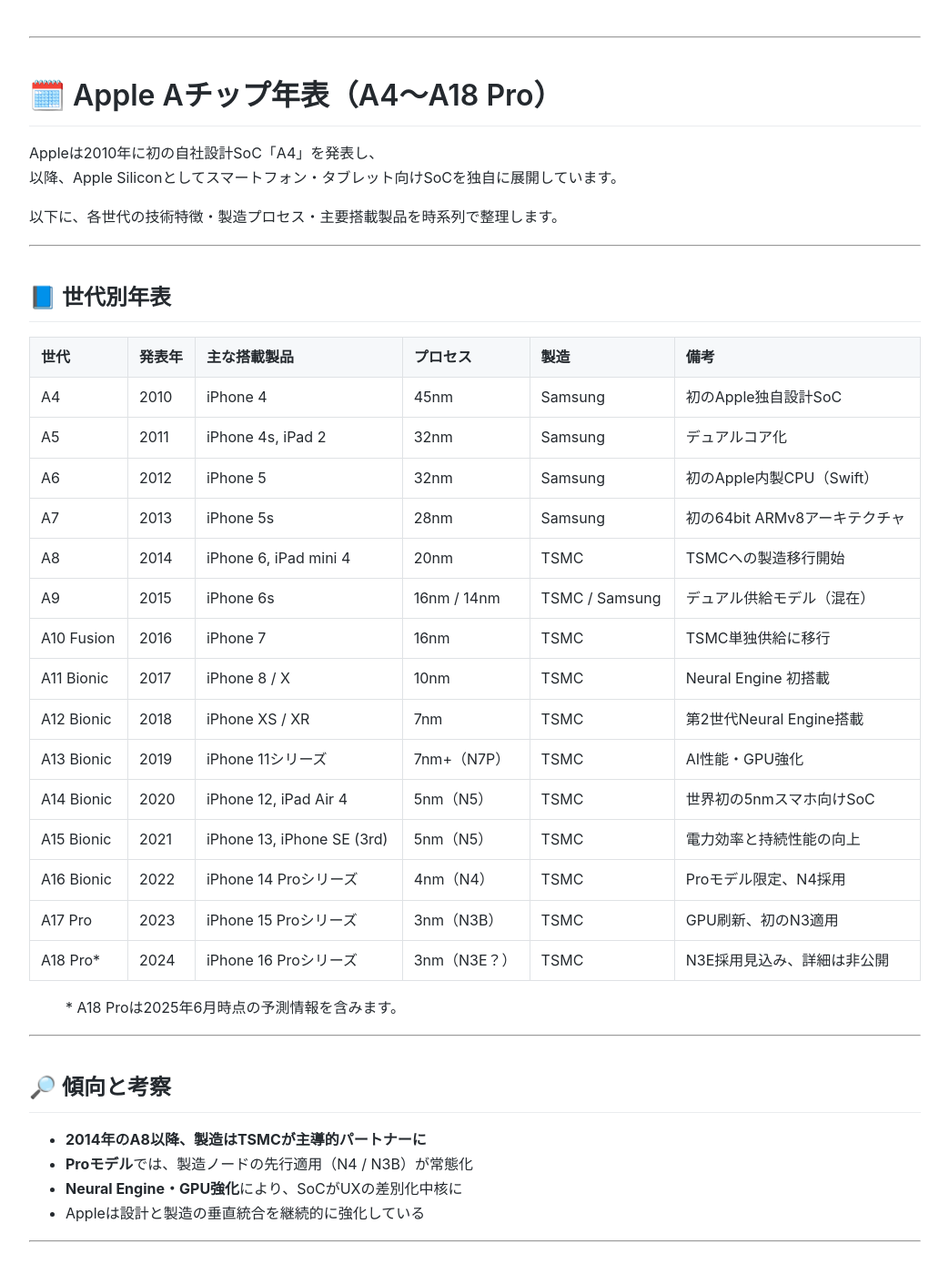
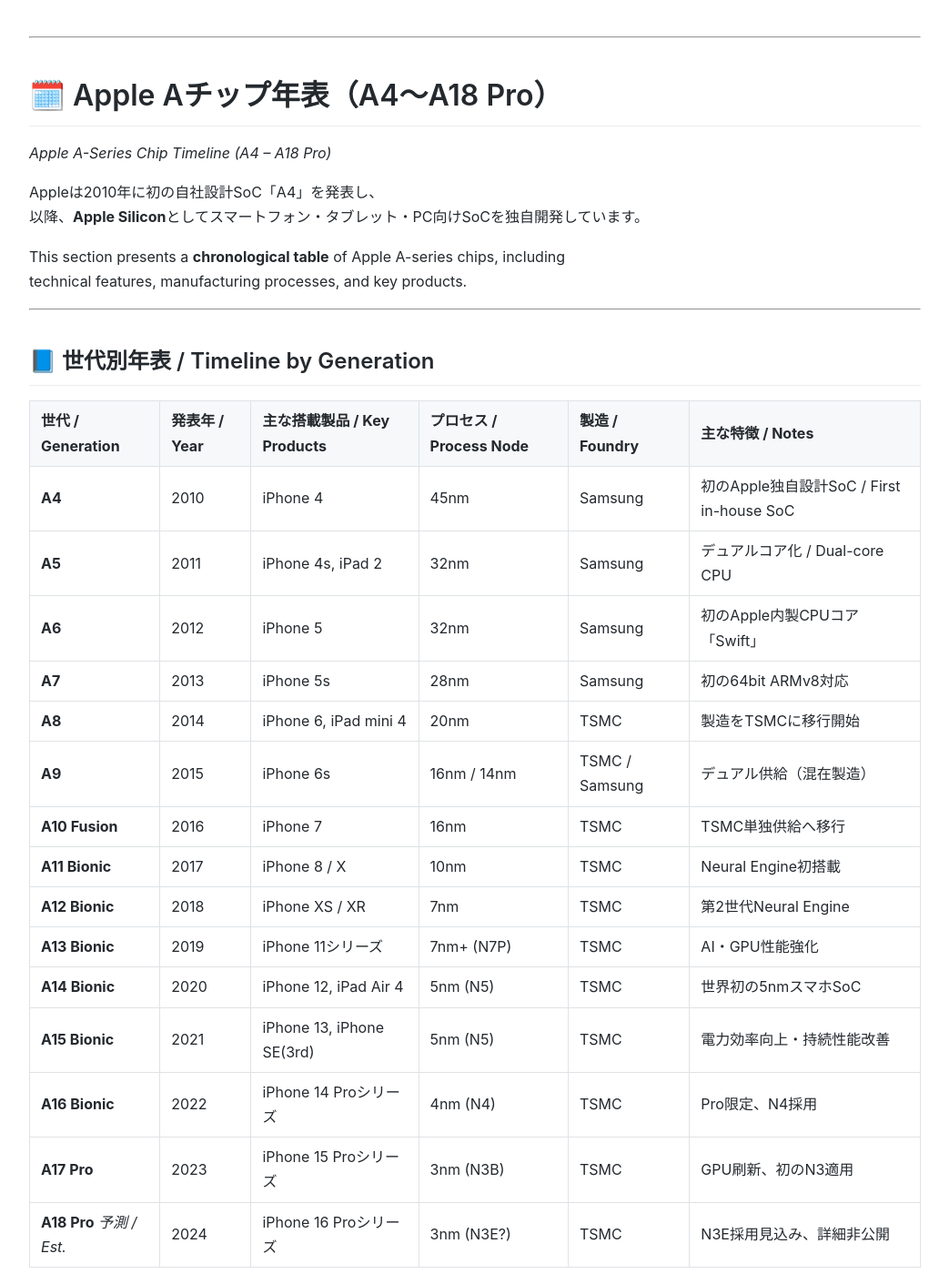
Before and after one commit to Samizo-AITL/Edusemi-Plus, a Jekyll site: the page built from apple-silicon/timeline.md, in a window 1280 px wide and 1400 px high. Shown: the whole window at 91% size, without its empty margins (118-1161 px from the left). Built offline with Jekyll 4.4.1, drawn with Linux system fonts in a browser that asks for light colours; some of the changed text lies outside the part shown.

Commit message:
Update timeline.md

```diff
--- a/apple-silicon/timeline.md
+++ b/apple-silicon/timeline.md
@@ -1,57 +1,71 @@
 ---
 layout: default
-title:
+title: 🗓️ Apple Aチップ年表（A4〜A18 Pro）
 ---
 
 ---
 
 # 🗓️ Apple Aチップ年表（A4〜A18 Pro）
+*Apple A-Series Chip Timeline (A4 – A18 Pro)*
 
 Appleは2010年に初の自社設計SoC「A4」を発表し、
-以降、Apple Siliconとしてスマートフォン・タブレット向けSoCを独自に展開しています。
+以降、**Apple Silicon**としてスマートフォン・タブレット・PC向けSoCを独自開発しています。
 
-以下に、各世代の技術特徴・製造プロセス・主要搭載製品を時系列で整理します。
+This section presents a **chronological table** of Apple A-series chips, including
+technical features, manufacturing processes, and key products.
 
 ---
 
-## 📘 世代別年表
+## 📘 世代別年表 / Timeline by Generation
 
-| 世代         | 発表年 | 主な搭載製品               | プロセス       | 製造          | 備考                                 |
-|--------------|--------|----------------------------|----------------|---------------|--------------------------------------|
-| A4           | 2010   | iPhone 4                   | 45nm           | Samsung       | 初のApple独自設計SoC                |
-| A5           | 2011   | iPhone 4s, iPad 2          | 32nm           | Samsung       | デュアルコア化                       |
-| A6           | 2012   | iPhone 5                   | 32nm           | Samsung       | 初のApple内製CPU（Swift）           |
-| A7           | 2013   | iPhone 5s                  | 28nm           | Samsung       | 初の64bit ARMv8アーキテクチャ       |
-| A8           | 2014   | iPhone 6, iPad mini 4      | 20nm           | TSMC          | TSMCへの製造移行開始                |
-| A9           | 2015   | iPhone 6s                  | 16nm / 14nm    | TSMC / Samsung| デュアル供給モデル（混在）          |
-| A10 Fusion   | 2016   | iPhone 7                   | 16nm           | TSMC          | TSMC単独供給に移行                  |
-| A11 Bionic   | 2017   | iPhone 8 / X               | 10nm           | TSMC          | Neural Engine 初搭載                |
-| A12 Bionic   | 2018   | iPhone XS / XR             | 7nm            | TSMC          | 第2世代Neural Engine搭載            |
-| A13 Bionic   | 2019   | iPhone 11シリーズ          | 7nm+（N7P）    | TSMC          | AI性能・GPU強化                     |
-| A14 Bionic   | 2020   | iPhone 12, iPad Air 4      | 5nm（N5）      | TSMC          | 世界初の5nmスマホ向けSoC           |
-| A15 Bionic   | 2021   | iPhone 13, iPhone SE (3rd) | 5nm（N5）      | TSMC          | 電力効率と持続性能の向上            |
-| A16 Bionic   | 2022   | iPhone 14 Proシリーズ      | 4nm（N4）      | TSMC          | Proモデル限定、N4採用               |
-| A17 Pro      | 2023   | iPhone 15 Proシリーズ      | 3nm（N3B）     | TSMC          | GPU刷新、初のN3適用                 |
-| A18 Pro*     | 2024   | iPhone 16 Proシリーズ      | 3nm（N3E？）   | TSMC          | N3E採用見込み、詳細は非公開         |
+| 世代 / Generation | 発表年 / Year | 主な搭載製品 / Key Products | プロセス / Process Node | 製造 / Foundry | 主な特徴 / Notes |
+|-------------------|--------------|----------------------------|------------------------|---------------|------------------|
+| **A4** | 2010 | iPhone 4 | 45nm | Samsung | 初のApple独自設計SoC / First in-house SoC |
+| **A5** | 2011 | iPhone 4s, iPad 2 | 32nm | Samsung | デュアルコア化 / Dual-core CPU |
+| **A6** | 2012 | iPhone 5 | 32nm | Samsung | 初のApple内製CPUコア「Swift」 |
+| **A7** | 2013 | iPhone 5s | 28nm | Samsung | 初の64bit ARMv8対応 |
+| **A8** | 2014 | iPhone 6, iPad mini 4 | 20nm | TSMC | 製造をTSMCに移行開始 |
+| **A9** | 2015 | iPhone 6s | 16nm / 14nm | TSMC / Samsung | デュアル供給（混在製造） |
+| **A10 Fusion** | 2016 | iPhone 7 | 16nm | TSMC | TSMC単独供給へ移行 |
+| **A11 Bionic** | 2017 | iPhone 8 / X | 10nm | TSMC | Neural Engine初搭載 |
+| **A12 Bionic** | 2018 | iPhone XS / XR | 7nm | TSMC | 第2世代Neural Engine |
+| **A13 Bionic** | 2019 | iPhone 11シリーズ | 7nm+ (N7P) | TSMC | AI・GPU性能強化 |
+| **A14 Bionic** | 2020 | iPhone 12, iPad Air 4 | 5nm (N5) | TSMC | 世界初の5nmスマホSoC |
+| **A15 Bionic** | 2021 | iPhone 13, iPhone SE(3rd) | 5nm (N5) | TSMC | 電力効率向上・持続性能改善 |
+| **A16 Bionic** | 2022 | iPhone 14 Proシリーズ | 4nm (N4) | TSMC | Pro限定、N4採用 |
+| **A17 Pro** | 2023 | iPhone 15 Proシリーズ | 3nm (N3B) | TSMC | GPU刷新、初のN3適用 |
+| **A18 Pro** *予測 / Est.* | 2024 | iPhone 16 Proシリーズ | 3nm (N3E?) | TSMC | N3E採用見込み、詳細非公開 |
 
-> \* A18 Proは2025年6月時点の予測情報を含みます。
+> \* A18 Proは2025年時点の予測情報を含みます。
+> *A18 Pro includes forecasted details as of 2025.*
 
 ---
 
-## 🔎 傾向と考察
+## 🔎 傾向と考察 / Key Trends & Insights
 
-- **2014年のA8以降、製造はTSMCが主導的パートナーに**
-- **Proモデル**では、製造ノードの先行適用（N4 / N3B）が常態化
-- **Neural Engine・GPU強化**により、SoCがUXの差別化中核に
-- Appleは設計と製造の垂直統合を継続的に強化している
+- **2014年A8以降、TSMCが主要製造パートナー**
+  *TSMC became the dominant foundry partner after A8.*
+- **Proモデルは先端ノードを優先採用**（例：N4 / N3B）
+  *Pro models adopt cutting-edge nodes earlier.*
+- **Neural EngineとGPUの強化がUX差別化の中心**
+  *Neural Engine & GPU improvements drive UX differentiation.*
+- **設計と製造の垂直統合を一貫強化**
+  *Apple strengthens vertical integration year after year.*
 
 ---
 
-## 📎 関連資料
+## 📎 関連資料 / Related References
 
-- [`tsmc_relation.md`](./tsmc_relation.md)：AppleとTSMCの戦略的関係
-- [`design_policy.md`](./design_policy.md)：Apple Silicon設計思想の要点（予定）
+- [`tsmc_relation.md`](./tsmc_relation.md) – AppleとTSMCの戦略的関係 / Strategic relationship between Apple & TSMC
+- [`design_policy.md`](./design_policy.md) – Apple Silicon設計思想の要点（予定） / Apple Silicon design philosophy (planned)
 
 ---
 
 © [Shinichi Samizo](https://github.com/Samizo-AITL), 2025
+MIT License – Educational & non-commercial use encouraged
+
+---
+
+## 🔙 戻る / Back
+- **JP:** [apple-silicon トップへ戻る](./index.md)
+- **EN:** [Return to apple-silicon top](./index.md)
```
